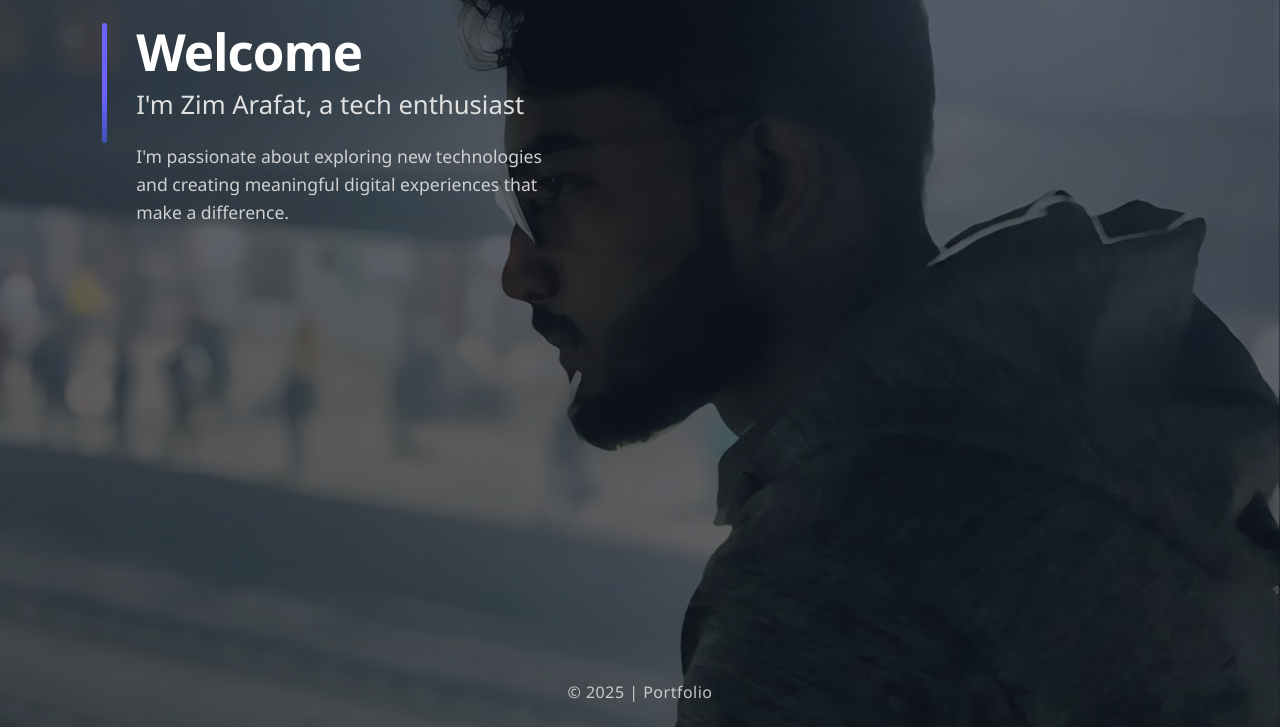
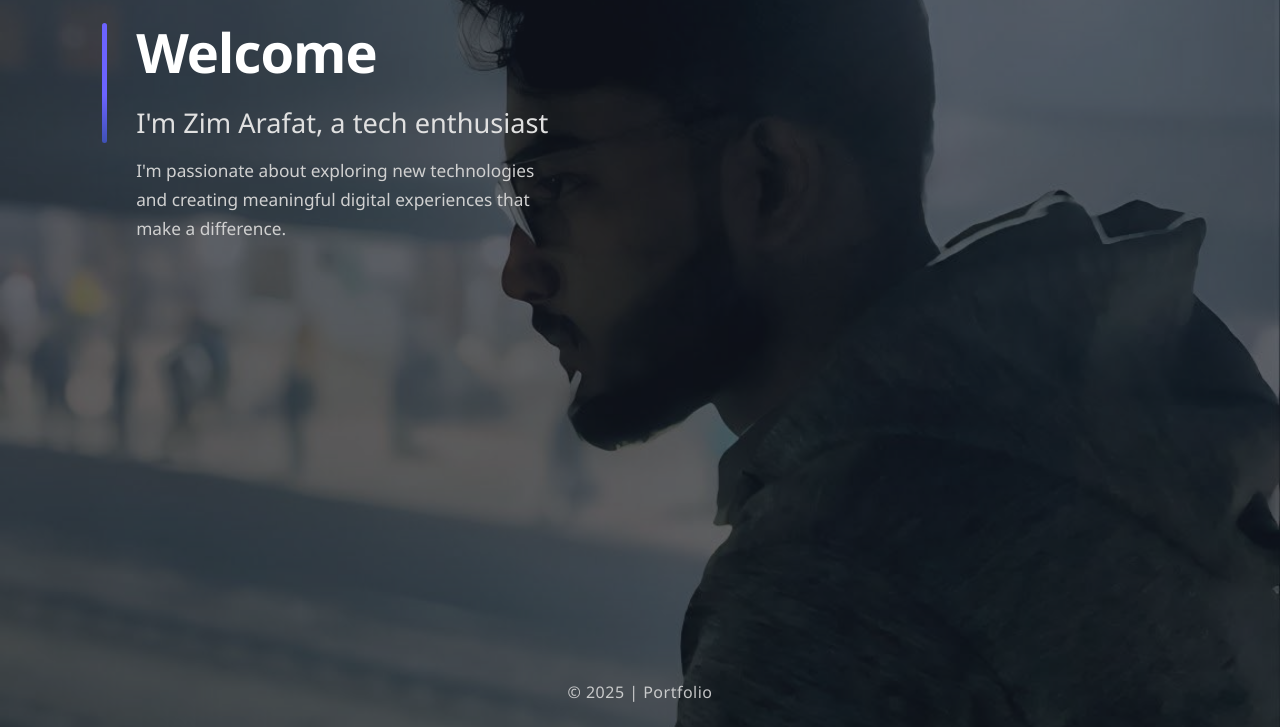
Before and after one commit to Zim-Arafat/Portfolio, a plain HTML site: page index.html in a window 1280 px wide. Shown: the part 73-800 px from the top of the page. Drawn offline with Linux system fonts and the light colour scheme.

Commit message:
text font size  modify

```diff
--- a/styles.css
+++ b/styles.css
@@ -84,25 +84,27 @@ body {
   color: #fff;
 }
 .text-block h1 {
-  font-size: 3.2rem;
+  font-size: 3.4rem;
   font-weight: 800;
-  margin-bottom: 0.5rem;
-  line-height: 1.1;
+  margin-bottom: 1.4rem; /* Increased spacing below h1 */
+  line-height: 1.08;
   letter-spacing: -1px;
   display: flex;
   align-items: center;
 }
 .text-block h2 {
-  font-size: 1.6rem;
+  font-size: 1.7rem;
   font-weight: 400;
-  margin-bottom: 1.2rem;
   color: #e0e0e0;
+  margin-bottom: 0.9rem; /* More space below h2 */
 }
 .text-block p {
-  font-size: 1.1rem;
+  font-size: 1.08rem;
+  font-weight: 300;
   color: #d0d0d0;
-  line-height: 1.6;
+  line-height: 1.7;
   max-width: 420px;
+  margin-bottom: 0;
 }
 
 .copyright {
```
